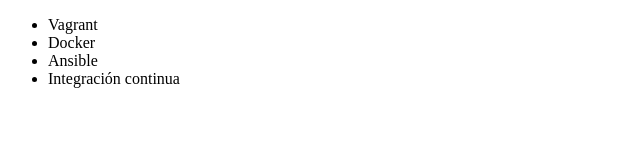
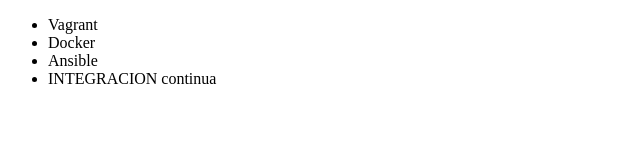
Before and after one commit to MarianaCordoba/Alura-git, a plain HTML site: page index.html in a window 1280 px wide. Shown: the full height of the page, 0-640 px from the left. Drawn offline with Linux system fonts and the light colour scheme.

Commit message:
cambio a mayusula para resaltar en el curso de Integración Continua

```diff
--- a/index.html
+++ b/index.html
@@ -9,7 +9,7 @@
          <li> Vagrant </li>
          <li> Docker </li>
          <li> Ansible </li>
-         <li> Integración continua </li>
+         <li> INTEGRACION continua </li>
      </ul>
 </body>
 </html>
```
